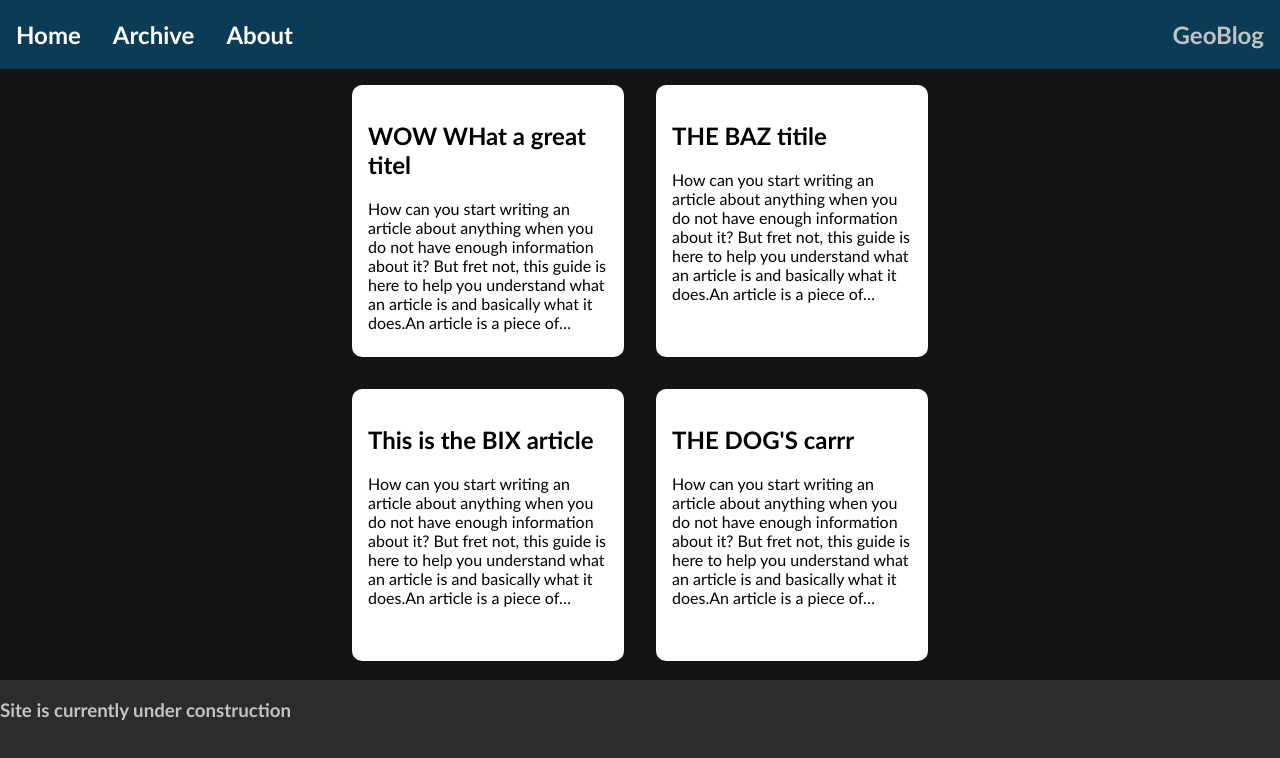
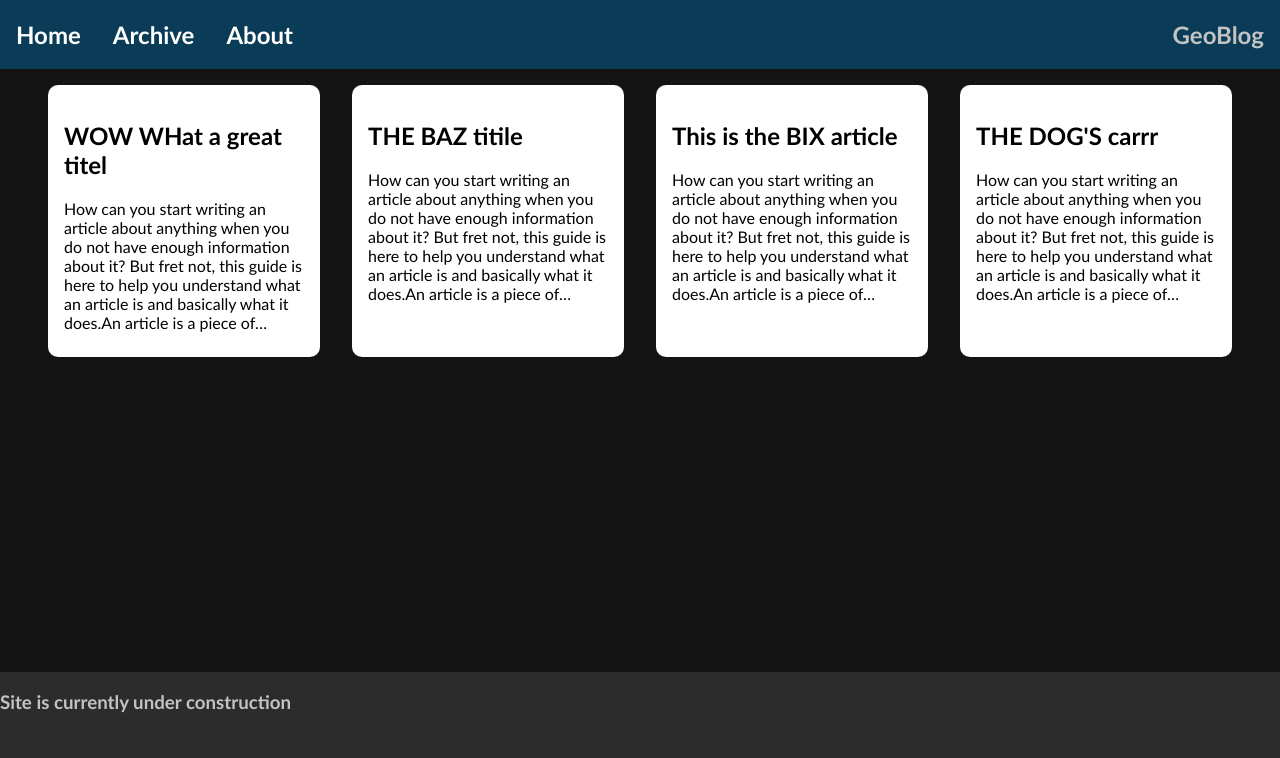
Before and after one commit to geoman3/geo-blog, a React (Create React App) app: page / in a window 1280 px wide. Shown: the top 758 px of the page. Built offline with nearby package versions, Linux system fonts and the light colour scheme.

Commit message:
better configered css + box shadow

```diff
--- a/src/components/footer.css
+++ b/src/components/footer.css
@@ -3,6 +3,5 @@
     /* background-color: var(--dark-background); */
     /* border-top: 0.1rem solid var(--dark-color1); */
     width: 100%;
-    height: 15vh;
-    bottom: 0px;
+    height: 8rem;
 }
--- a/src/index.css
+++ b/src/index.css
@@ -29,7 +29,5 @@ body {
     display: flex;
     flex-direction: column;
     justify-content: space-between;
+    min-height: 100vh;
 }
-.Content {
-    min-height: 85vh;
-}
--- a/src/index.tsx
+++ b/src/index.tsx
@@ -11,19 +11,18 @@ import Footer from './components/footer';
 import Article from './pages/article';
 
 import "./index.css"
-
+// basename={process.env.PUBLIC_URL} use this in normal BrowserRouter
 function Main() {
   return (
     <div className="Main">
       <div className="Content">
-        <HashRouter basename={process.env.PUBLIC_URL}>
+        <HashRouter >
           <Navbar />
           <Routes>
             <Route path='/' element={<Home />} />
             <Route path='/archive' element={<Archive />} />
             <Route path='/about' element={<About />} />
             <Route path='/article/:title' element={<Article />} />
-            <Route path='/*' element={<Home />} />
           </Routes>
         </HashRouter>
       </div>
--- a/src/pages/home.css
+++ b/src/pages/home.css
@@ -1,10 +1,10 @@
 .Home {
     display: flex;
     justify-content: center;
+    align-items: center;
 }
 
 .Featured {
-    max-width: 50rem;
     align-items: center;
     display: flex;
     flex-wrap: wrap;
@@ -33,5 +33,6 @@
 .FeaturedItem:hover {
     /* text-decoration: underline; */
     transition-duration: 0.3s;
-    transform: scale(1.05);
+    box-shadow: 0.5rem -0.5rem var(--light-accent1);
+    transform: translate(-0.5rem, 0.5rem);
 }
```
